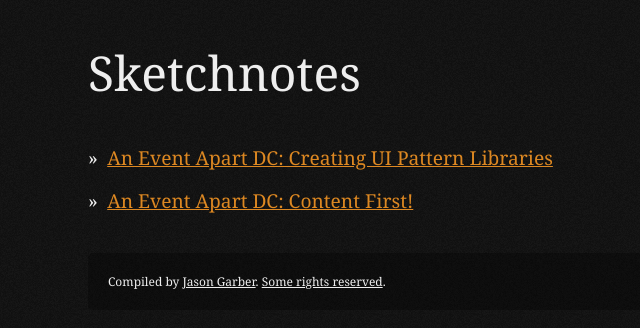
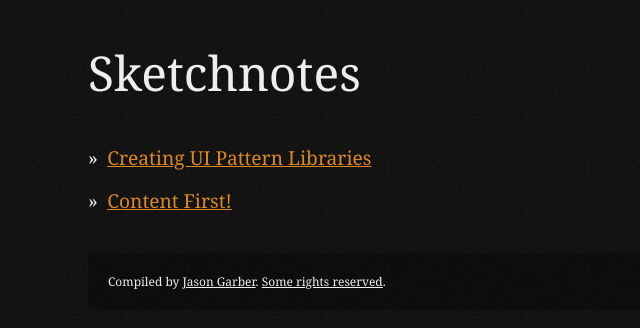
Before and after one commit to jgarber623/sketchnotes.sixtwothree.org, a Jekyll site: the page built from index.html, in a window 1280 px wide. Shown: the top 328 px of the page, without its empty margins (168-808 px from the left). Built offline with Jekyll 4.4.1, drawn with Linux system fonts in a browser that asks for light colours.

Commit message:
Retitling posts.

```diff
--- a/_posts/2012-08-06-content-first.md
+++ b/_posts/2012-08-06-content-first.md
@@ -1,6 +1,6 @@
 ---
 layout: application
-title: "An Event Apart DC: Content First!"
+title: "Content First!"
 date: 2012-08-06 09:06:38 -0400
 categories: aneventapartdc
 ---
--- a/_posts/2012-08-06-creating-ui-pattern-libraries.md
+++ b/_posts/2012-08-06-creating-ui-pattern-libraries.md
@@ -1,6 +1,6 @@
 ---
 layout: application
-title: "An Event Apart DC: Creating UI Pattern Libraries"
+title: "Creating UI Pattern Libraries"
 date: 2012-08-06 10:14:38 -0400
 categories: aneventapartdc
 ---
```
